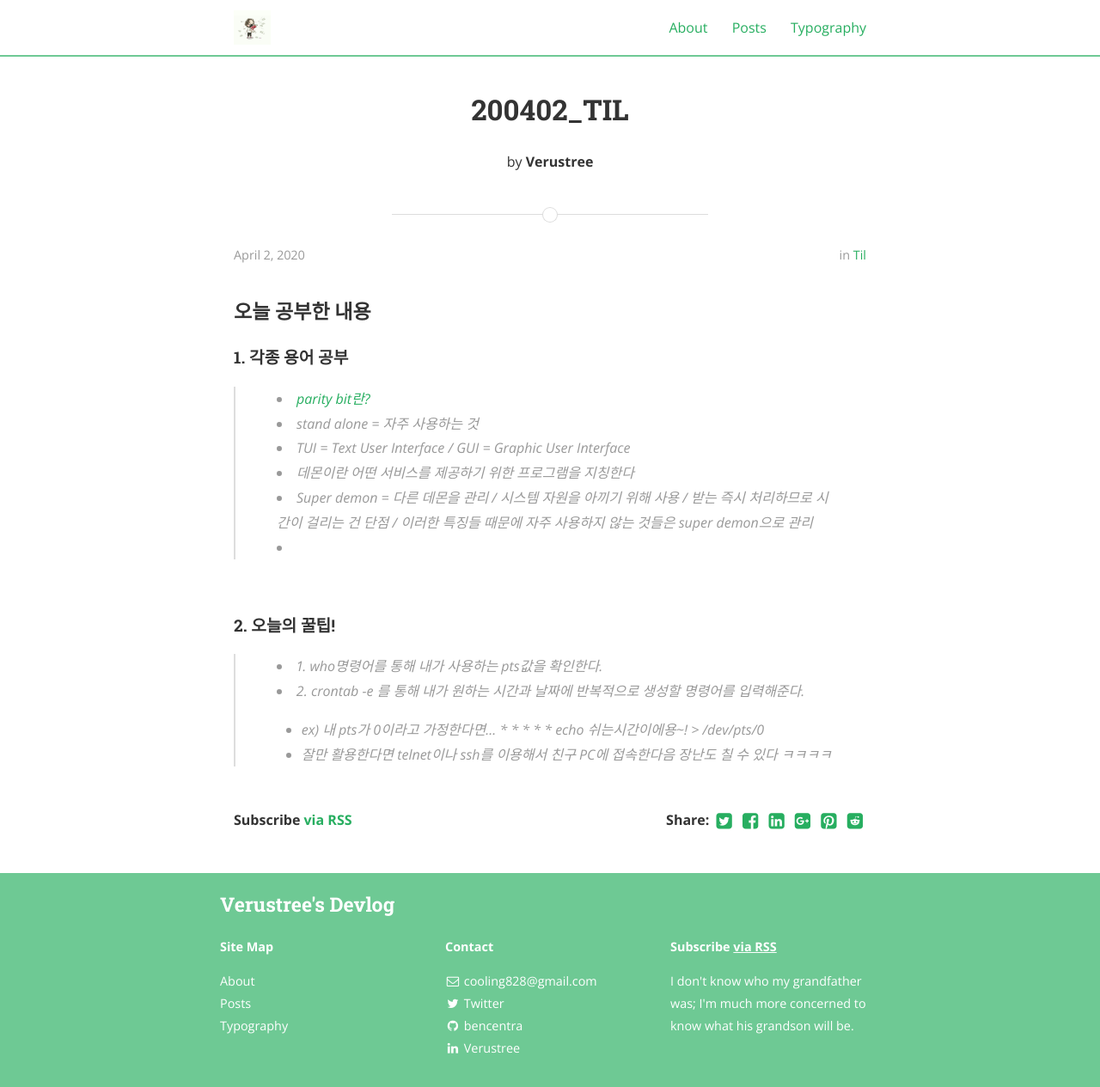
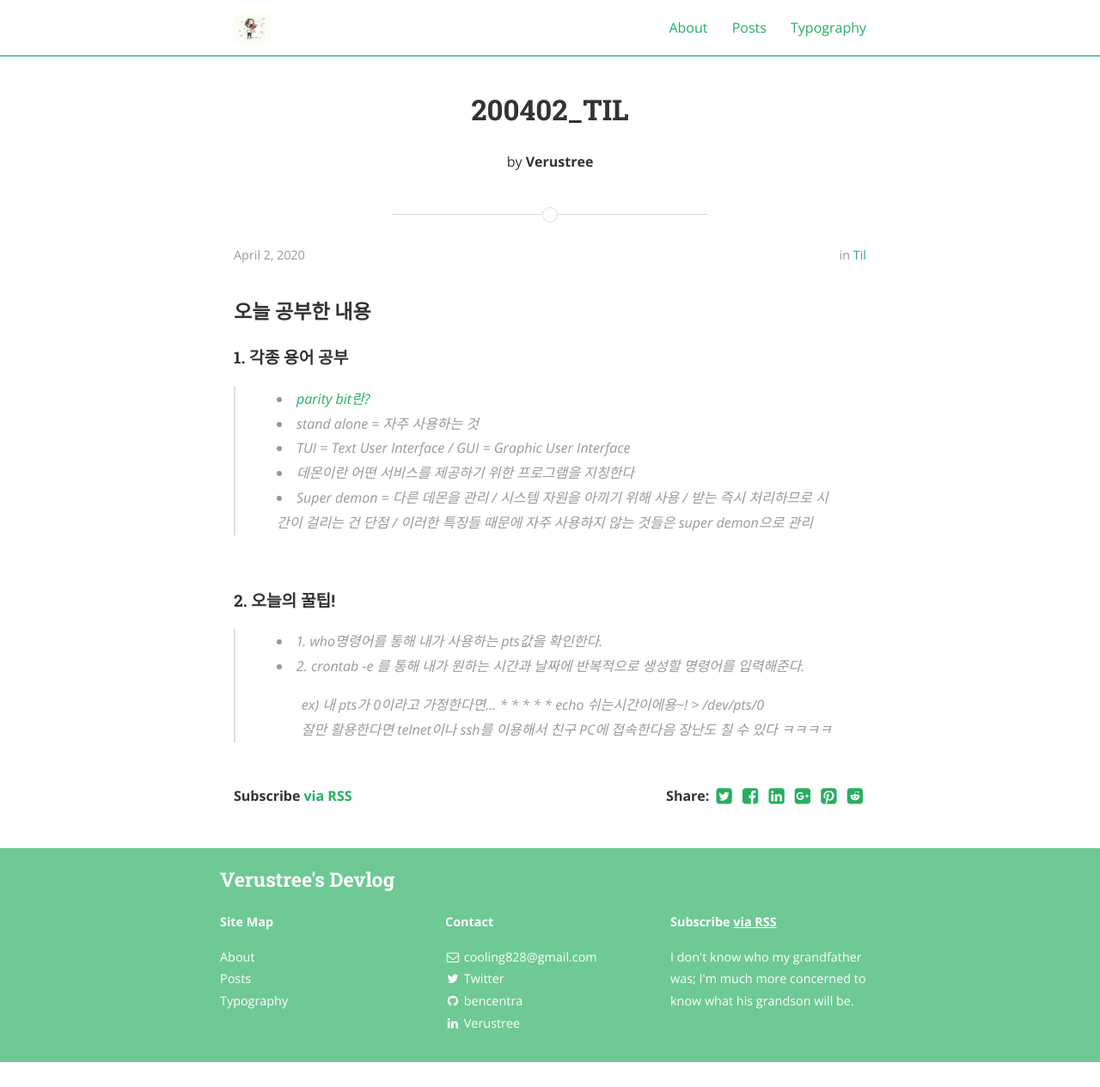
Before and after one commit to verustree/verustree.github.io, a Jekyll site: the page built from _posts/2020-04-02-TIL.md, in a window 1280 px wide and 1265 px high. Shown: the whole window at 86% size. Built offline with Jekyll 4.4.1, drawn with Linux system fonts in a browser that asks for light colours; nearby versions of some CDN libraries.

Commit message:
Update 2020-04-02-TIL.md
li 삭제와 ul속에서 li 태그 삭제

```diff
--- a/_posts/2020-04-02-TIL.md
+++ b/_posts/2020-04-02-TIL.md
@@ -13,8 +13,7 @@ categories: TIL
 <li>stand alone = 자주 사용하는 것</li>
 <li>TUI = Text User Interface   /   GUI = Graphic User Interface</li>
 <li>데몬이란 어떤 서비스를 제공하기 위한 프로그램을 지칭한다</li>
-<li>Super demon = 다른 데몬을 관리 / 시스템 자원을 아끼기 위해 사용 / 받는 즉시 처리하므로 시간이 걸리는 건 단점 / 이러한 특징들 때문에 자주 사용하지 않는 것들은 super demon으로 관리</li>
-<li></li></blockquote>
+<li>Super demon = 다른 데몬을 관리 / 시스템 자원을 아끼기 위해 사용 / 받는 즉시 처리하므로 시간이 걸리는 건 단점 / 이러한 특징들 때문에 자주 사용하지 않는 것들은 super demon으로 관리</li></blockquote>
 </p>
 <br>
 
@@ -23,6 +22,6 @@ categories: TIL
 <h4><strong>2. 오늘의 꿀팁!</strong></h4><blockquote>
 <li>1. who명령어를 통해 내가 사용하는 pts값을 확인한다.</li>
 <li>2. crontab -e 를 통해 내가 원하는 시간과 날짜에 반복적으로 생성할 명령어를 입력해준다.</li><ul>
-<li>ex) 내 pts가 0이라고 가정한다면...  * * * * * echo 쉬는시간이에용~! >  /dev/pts/0</li>
-<li>잘만 활용한다면 telnet이나 ssh를 이용해서 친구 PC에 접속한다음 장난도 칠 수 있다 ㅋㅋㅋㅋ</li></ul>
+ex) 내 pts가 0이라고 가정한다면...  * * * * * echo 쉬는시간이에용~! >  /dev/pts/0  <br>
+잘만 활용한다면 telnet이나 ssh를 이용해서 친구 PC에 접속한다음 장난도 칠 수 있다 ㅋㅋㅋㅋ</ul>
 </blockquote></p>
```
